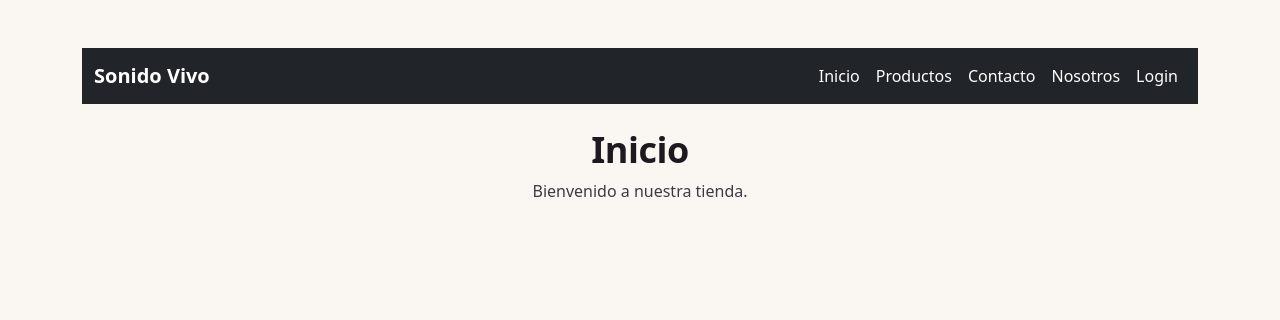
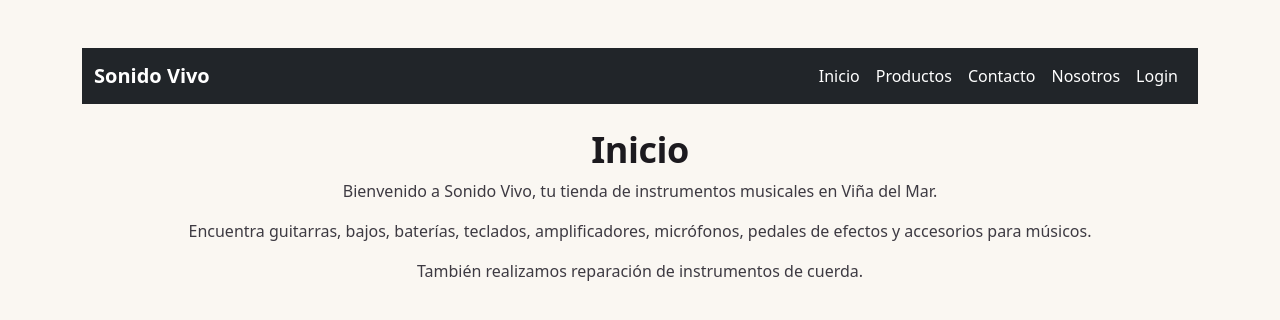
Before and after one commit to SYST3M644/SONIDO_VIVO_PROJECTO, a React (Vite) app: page / in a window 1280 px wide. Shown: the top 320 px of the page. Built offline with nearby package versions, Linux system fonts and the light colour scheme.

Commit message:
Presentar a Sonido Vivo en la portada

```diff
--- a/src/paginas/Inicio.tsx
+++ b/src/paginas/Inicio.tsx
@@ -4,7 +4,16 @@ function Inicio() {
             <h1>Inicio</h1>
 
             <p>
-                Bienvenido a nuestra tienda.
+                Bienvenido a Sonido Vivo, tu tienda de instrumentos musicales en Viña del Mar.
+            </p>
+
+            <p>
+                Encuentra guitarras, bajos, baterías, teclados, amplificadores,
+                micrófonos, pedales de efectos y accesorios para músicos.
+            </p>
+
+            <p>
+                También realizamos reparación de instrumentos de cuerda.
             </p>
         </div>
     );
```
